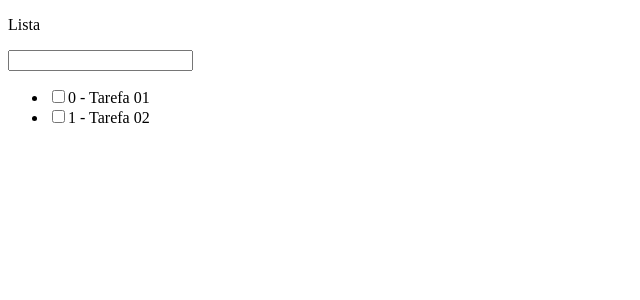
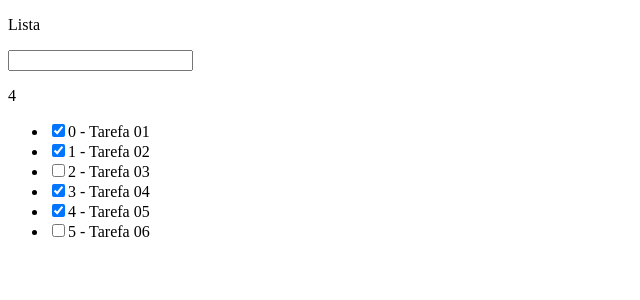
Before and after one commit to ViniGhiraldi/react-typescript, a React (Create React App) app: page /pagina-inicial in a window 1280 px wide. Shown: the top 300 px of the page, without its empty margins (0-640 px from the left). Built offline with nearby package versions, Linux system fonts and the light colour scheme; data requests are answered from the project's data file.

Commit message:
adjustment: Updated tarefa function for database integration and added updated function in dashboard

```diff
--- a/mock/db.json
+++ b/mock/db.json
@@ -1,14 +1,34 @@
 {
-    "tarefas":[
+  "tarefas": [
     {
       "id": 1,
       "title": "Tarefa 01",
-            "isCompleted": false
+      "isCompleted": true
     },
     {
       "id": 2,
       "title": "Tarefa 02",
+      "isCompleted": true
+    },
+    {
+      "id": 3,
+      "title": "Tarefa 03",
       "isCompleted": false
+    },
+    {
+      "id": 4,
+      "title": "Tarefa 04",
+      "isCompleted": true
+    },
+    {
+      "id": 5,
+      "title": "Tarefa 05",
+      "isCompleted": true
+    },
+    {
+      "title": "Tarefa 06",
+      "isCompleted": false,
+      "id": 6
     }
   ]
 }
--- a/src/app/pages/dashboard/Dashboard.tsx
+++ b/src/app/pages/dashboard/Dashboard.tsx
@@ -17,18 +17,49 @@ export const Dashboard = () => {
     }, [])
 
     const handleInputKeyDown: React.KeyboardEventHandler<HTMLInputElement> = useCallback((e)=>{
-        if(e.key === 'Enter' && e.currentTarget.value.trim().length > 0){
 
-            const value = e.currentTarget.value.trim();
-
-            setLista((oldLista)=>{
-                if(oldLista.some((listItem) => listItem.title === value)) return oldLista;
-
-                return [...oldLista, {id: oldLista.length, title: value, isCompleted: false}]
-            });
-
+        if(e.key === 'Enter'){
+            const title = e.currentTarget.value.trim();
+            if(title.length > 0 && !lista.some((listItem)=>listItem.title === title)){
+                TarefasService.create({title, isCompleted: false})
+                .then((result)=>{
+                    if(result instanceof ApiException){
+                        alert(result.message);
+                    }else{
+                        setLista((oldLista)=>{
+                            return [...oldLista, result];
+                        })
+                    }
+                })
+            }
             e.currentTarget.value = '';
         }
+    },[lista])
+
+    const handleToggleComplete: React.ChangeEventHandler<HTMLInputElement> = useCallback((e)=>{
+        const id = parseInt(e.currentTarget.id);
+        TarefasService.updateById(id, {
+            id: id,
+            title: e.currentTarget.name,
+            isCompleted: e.currentTarget.checked
+        })
+        .then((result)=>{
+            console.log(result)
+            if(result instanceof ApiException){
+                alert(result.message)
+            }else{
+                setLista((oldLista)=>{
+                    return oldLista.map((oldListItem)=>{
+                        const newIsCompleted = oldListItem.title === result.title
+                        ? !oldListItem.isCompleted
+                        : oldListItem.isCompleted;
+
+                        return {...oldListItem, isCompleted: newIsCompleted}
+                    })
+                })
+            }
+        })
+        .catch(err=>console.log(err))
     },[])
 
     return(
@@ -48,20 +79,10 @@ export const Dashboard = () => {
                     return <li key={listItem.id}>
                         <input
                           type="checkbox"
+                          id={listItem.id.toString()}
+                          name={listItem.title}
                           checked={listItem.isCompleted}
-                          onChange={()=>{
-                            setLista(oldLista => {
-                                return oldLista.map(oldListItem => {
-                                    const newIsCompleted = oldListItem.title === listItem.title
-                                    ? !oldListItem.isCompleted
-                                    : oldListItem.isCompleted;
-                                    return {
-                                        ...oldListItem,
-                                        isCompleted: newIsCompleted
-                                    };
-                                })
-                            })
-                          }}
+                          onChange={handleToggleComplete}
                         />
                         {index} - {listItem.title}
                     </li>
```
Lines whose indentation alone changed are shown as unchanged.
